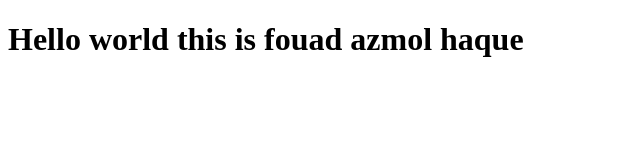
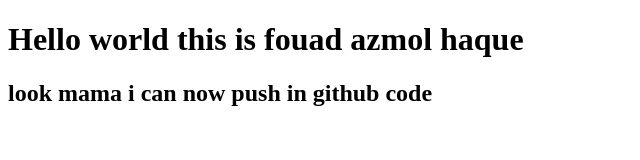
Before and after one commit to azmolk20/git, a plain HTML site: page index.html in a window 1280 px wide. Shown: the whole page, without its empty margins (0-640 px from the left). Drawn offline with Linux system fonts and the light colour scheme.

Commit message:
learned git

```diff
--- a/index.html
+++ b/index.html
@@ -8,5 +8,6 @@
 </head>
 <body>
     <h1>Hello world this is fouad azmol haque</h1>
+    <h2>look mama i can now push in github code</h2>
 </body>
 </html>
```
